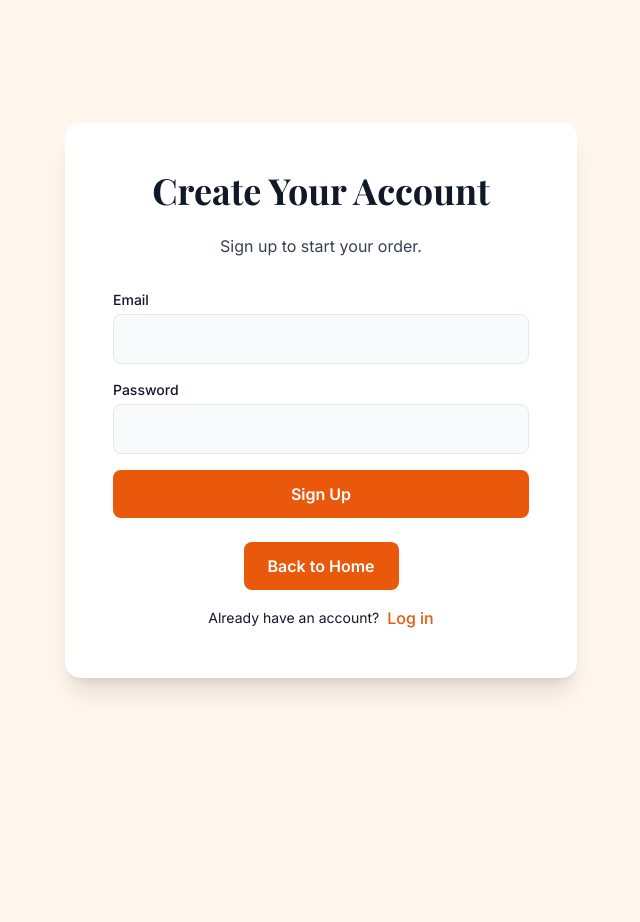
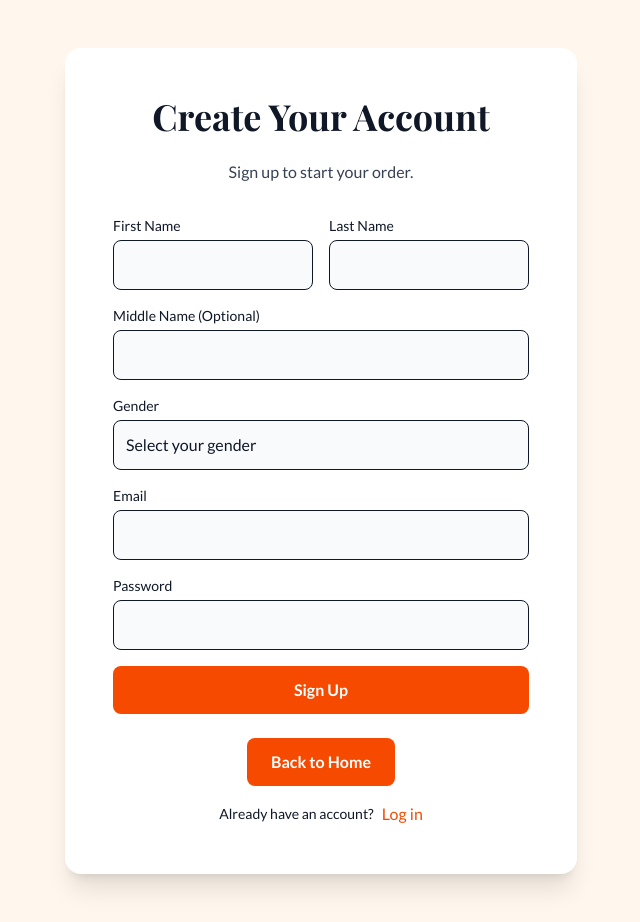
Before and after one commit to Romdree30/Romdree30-CI4-GarlicShrimp, a CodeIgniter 4 app: the page made by backend/app/Views/auth/signup.php in a window 1280 px wide. Shown: the whole page, without its empty margins (319-959 px from the left). Before the commit the page ends 693 px from the top, so only its background shows below. Run offline with PHP 8.4 and a stand-in for CodeIgniter, Linux system fonts and the light colour scheme; the template is opened without the code that fills it, so the values that code supplies are empty; some libraries are stand-ins or nearby versions.

Commit message:
feat(signup): adjustment of codes added more contents for signup

```diff
--- a/backend/app/Views/auth/signup.php
+++ b/backend/app/Views/auth/signup.php
@@ -2,37 +2,9 @@
 <html lang="en" class="bg-orange-50 dark:bg-gray-900">
 
 <head>
+    <!-- The head component already includes all necessary meta, Tailwind, and font links -->
     <?= view('components/head') ?>
-    <meta charset="UTF-8">
-    <meta name="viewport" content="width=device-width, initial-scale=1.0">
     <title>Sign Up</title>
-
-    <!-- Tailwind CSS -->
-    <script src="https://cdn.tailwindcss.com"></script>
-    <script>
-        tailwind.config = {
-            darkMode: 'class',
-            theme: {
-                extend: {
-                    fontFamily: {
-                        sans: ['Inter', 'sans-serif'],
-                    },
-                },
-            },
-        };
-    </script>
-
-    <!-- Google Fonts - Inter -->
-    <link rel="preconnect" href="https://fonts.googleapis.com">
-    <link rel="preconnect" href="https://fonts.gstatic.com" crossorigin>
-    <link
-        href="https://fonts.googleapis.com/css2?family=Inter:wght@400;500;600;700&display=swap"
-        rel="stylesheet">
-    <style>
-        body {
-            font-family: 'Inter', sans-serif;
-        }
-    </style>
 </head>
 
 <body class="flex flex-col min-h-screen text-gray-900 dark:text-gray-100">
@@ -60,11 +32,47 @@
 
                 <!-- Sign-up Form -->
                 <form id="signup-form" class="space-y-4">
+
+                    <!-- First Name and Last Name in a 2-column grid -->
+                    <div class="gap-4 grid grid-cols-2">
+                        <div>
+                            <label for="first-name" class="block mb-1 font-medium text-sm">First Name</label>
+                            <input type="text" id="first-name" required
+                                class="bg-gray-50 dark:bg-gray-700 p-3 border focus:border-orange-500 dark:border-gray-700 rounded-lg focus:ring-2 focus:ring-orange-500 w-full transition-all duration-300">
+                        </div>
+                        <div>
+                            <label for="last-name" class="block mb-1 font-medium text-sm">Last Name</label>
+                            <input type="text" id="last-name" required
+                                class="bg-gray-50 dark:bg-gray-700 p-3 border focus:border-orange-500 dark:border-gray-700 rounded-lg focus:ring-2 focus:ring-orange-500 w-full transition-all duration-300">
+                        </div>
+                    </div>
+
+                    <!-- Middle Name (Optional) -->
+                    <div>
+                        <label for="middle-name" class="block mb-1 font-medium text-sm">Middle Name (Optional)</label>
+                        <input type="text" id="middle-name"
+                            class="bg-gray-50 dark:bg-gray-700 p-3 border focus:border-orange-500 dark:border-gray-700 rounded-lg focus:ring-2 focus:ring-orange-500 w-full transition-all duration-300">
+                    </div>
+
+                    <!-- Gender Select -->
+                    <div>
+                        <label for="gender" class="block mb-1 font-medium text-sm">Gender</label>
+                        <select id="gender" required
+                            class="bg-gray-50 dark:bg-gray-700 p-3 border focus:border-orange-500 dark:border-gray-700 rounded-lg focus:ring-2 focus:ring-orange-500 w-full transition-all duration-300 appearance-none">
+                            <option value="" disabled selected>Select your gender</option>
+                            <option value="male">Male</option>
+                            <option value="female">Female</option>
+                            <option value="other">Other</option>
+                        </select>
+                    </div>
+
+                    <!-- Email -->
                     <div>
                         <label for="signup-email" class="block mb-1 font-medium text-sm">Email</label>
                         <input type="email" id="signup-email" required
                             class="bg-gray-50 dark:bg-gray-700 p-3 border focus:border-orange-500 dark:border-gray-700 rounded-lg focus:ring-2 focus:ring-orange-500 w-full transition-all duration-300">
                     </div>
+                    <!-- Password -->
                     <div>
                         <label for="signup-password" class="block mb-1 font-medium text-sm">Password</label>
                         <input type="password" id="signup-password" required
@@ -143,7 +151,8 @@
                 onAuthStateChanged(auth, (user) => {
                     if (user) {
                         console.log("User authenticated:", user.uid);
-                        window.location.href = 'login.php';
+                        // Redirect to login page after successful creation
+                        window.location.href = '/login';
                     }
                 });
 
@@ -163,6 +172,11 @@
             e.preventDefault();
             const email = signupForm['signup-email'].value;
             const password = signupForm['signup-password'].value;
+            // Get new credential inputs
+            const firstName = signupForm['first-name'].value;
+            const middleName = signupForm['middle-name'].value;
+            const lastName = signupForm['last-name'].value;
+            const gender = signupForm['gender'].value;
 
             try {
                 const userCredential = await createUserWithEmailAndPassword(auth, email, password);
@@ -171,6 +185,11 @@
                 const docRef = doc(db, `/artifacts/${appId}/users/${user.uid}/user_profile`, 'info');
                 await setDoc(docRef, {
                     email: user.email,
+                    firstName: firstName,
+                    middleName: middleName,
+                    lastName: lastName,
+                    gender: gender,
+                    // Note: Firebase handles the password hash securely, we only store non-sensitive profile data.
                     createdAt: new Date().toISOString(),
                     lastLogin: new Date().toISOString()
                 });
```
